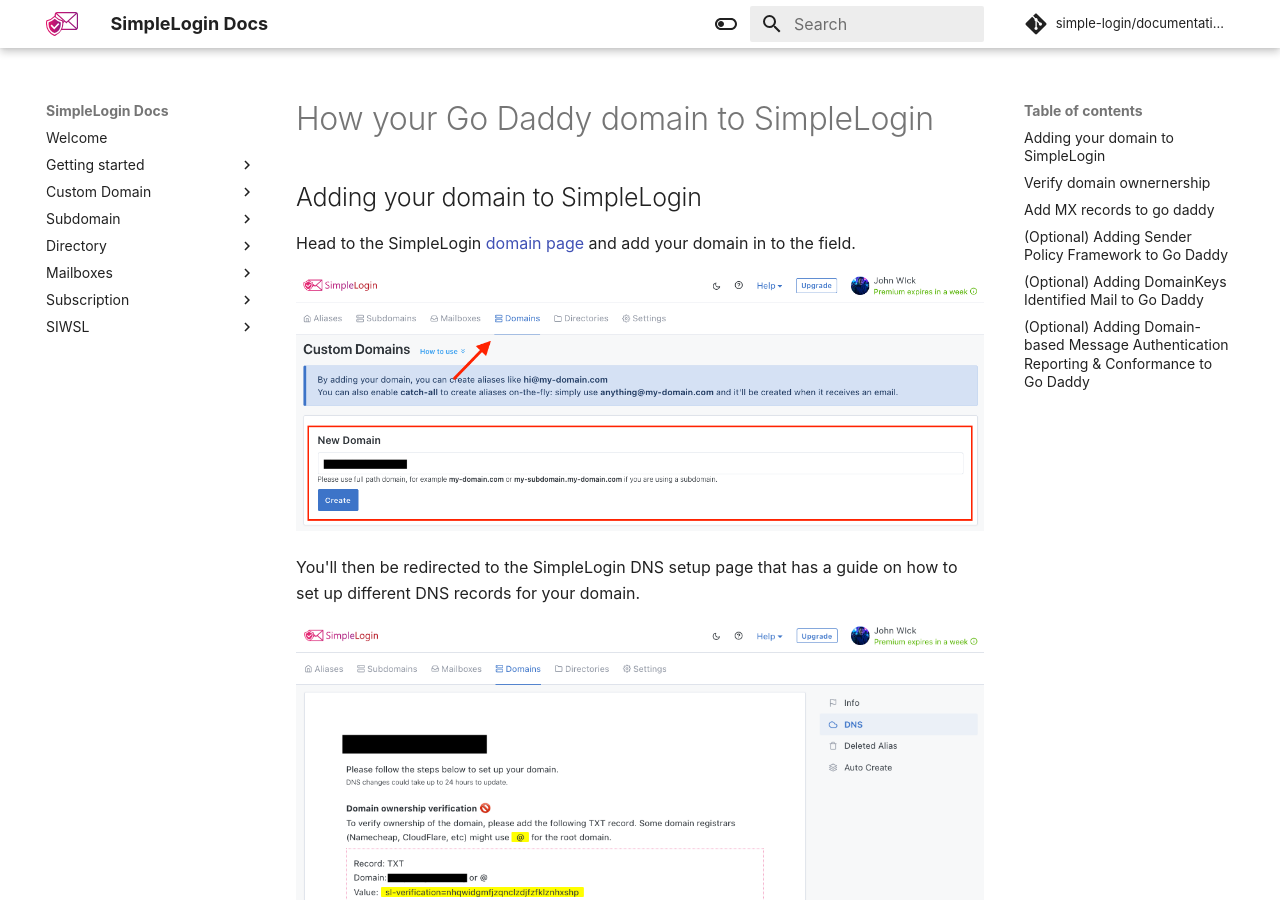
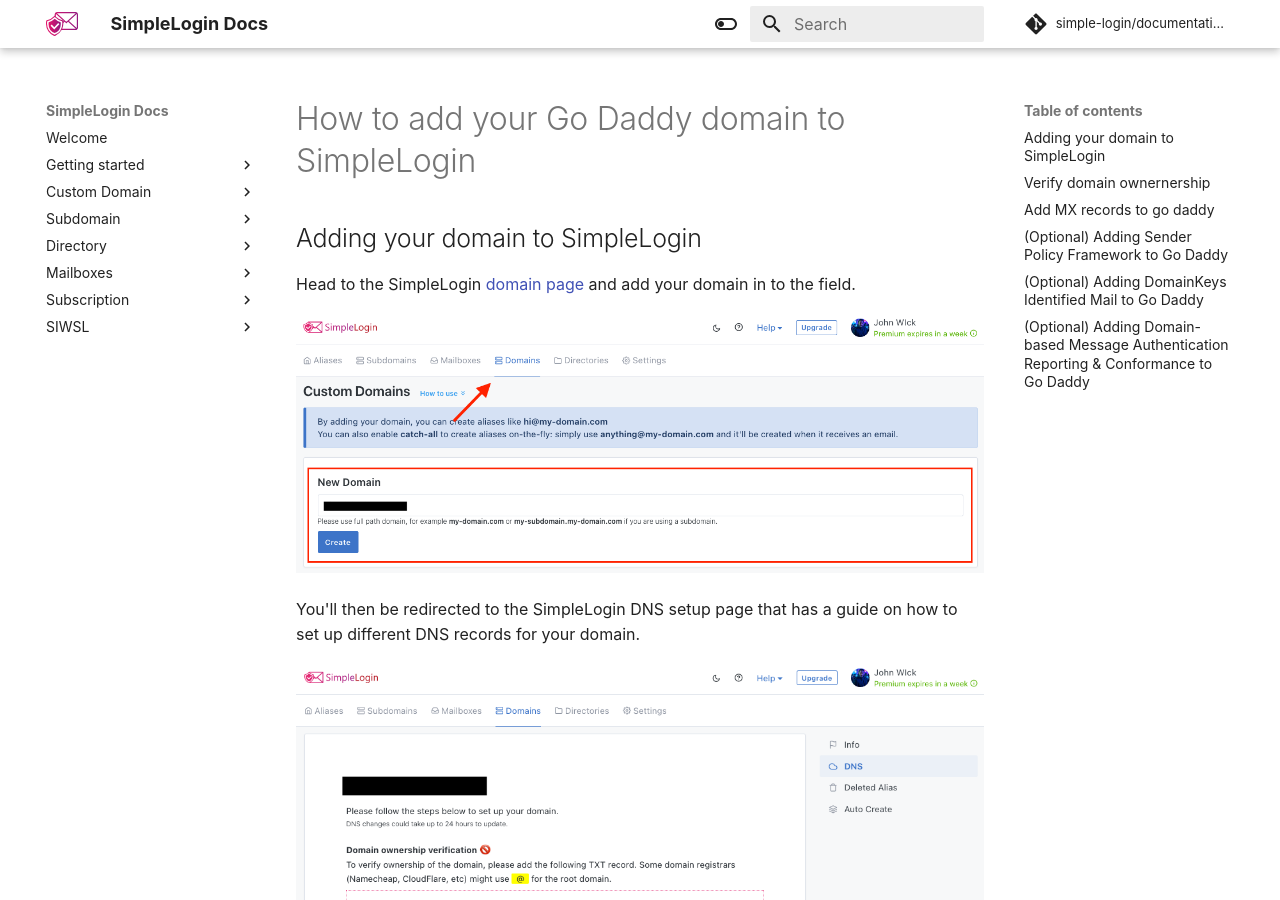
Before and after one commit to simple-login/documentation, an MkDocs documentation site: the page built from docs/custom-domain/registrars/godaddy/godaddy.md, in a window 1280 px wide and 900 px high. Built offline with MkDocs 1.6.1 and Material for MkDocs 9.7.7, drawn with Linux system fonts in a browser that asks for light colours; comment, search, counter and statistics services are not loaded.

Commit message:
Update godaddy.md

```diff
--- a/docs/custom-domain/registrars/godaddy/godaddy.md
+++ b/docs/custom-domain/registrars/godaddy/godaddy.md
@@ -1,4 +1,4 @@
-# How your Go Daddy domain to SimpleLogin
+# How to add your Go Daddy domain to SimpleLogin
 
 ## Adding your domain to SimpleLogin
 
```
